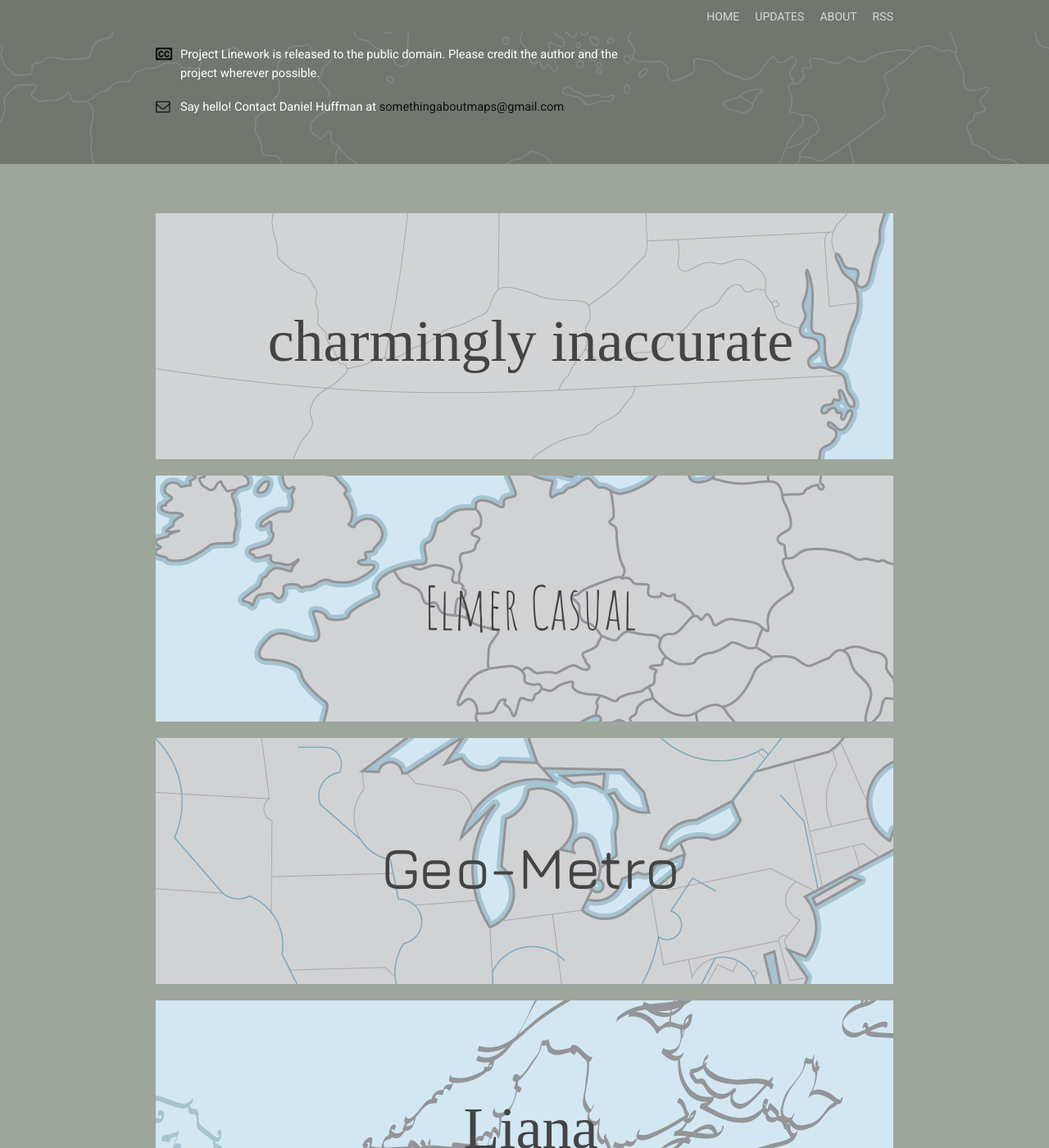
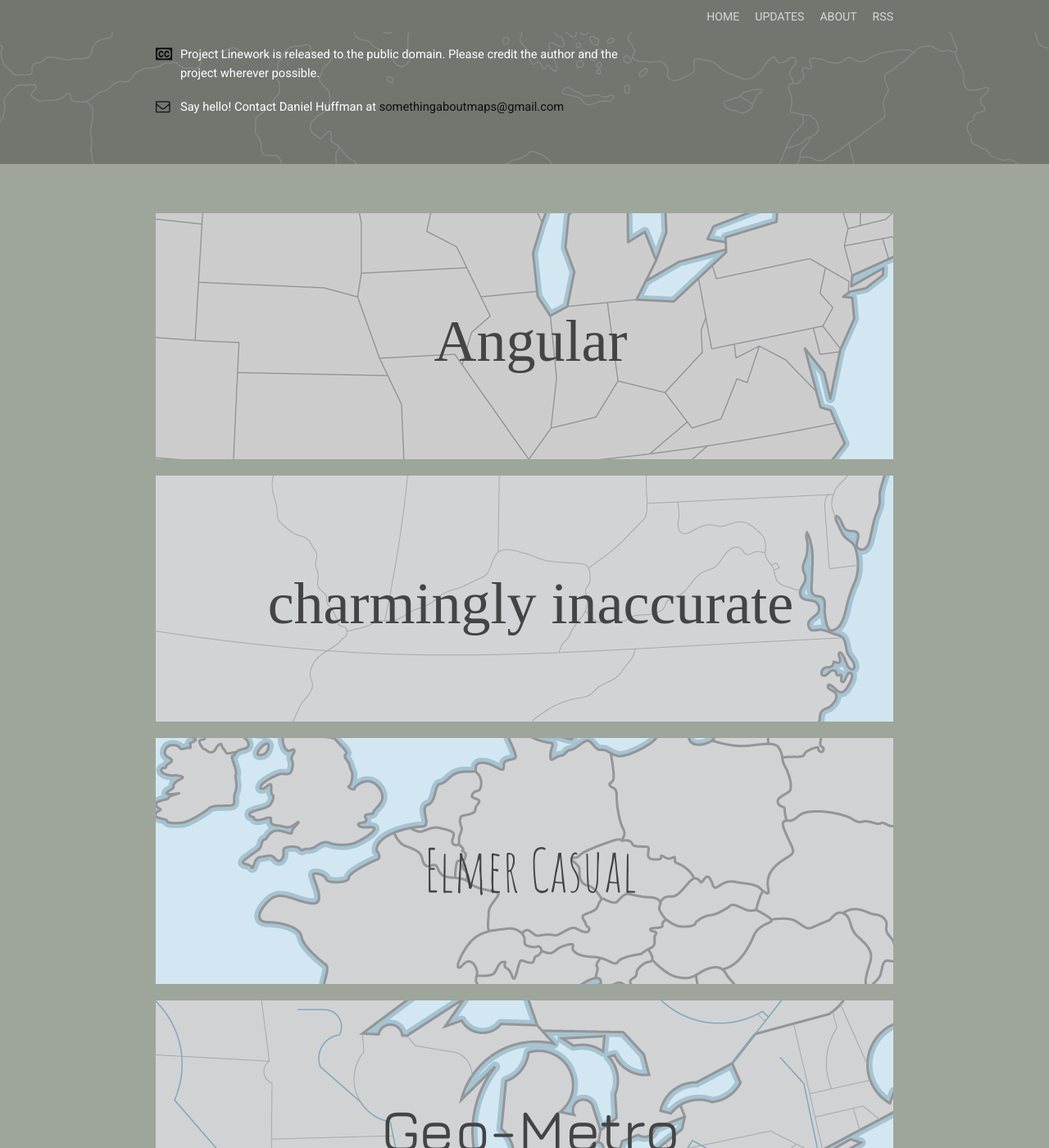
Before and after one commit to mapsam/project-linework, a Jekyll site: the page built from index.md, in a window 1280 px wide and 1400 px high, scrolled down 315 px. Shown: the whole window at 82% size. Built offline with Jekyll 4.4.1, drawn with Linux system fonts in a browser that asks for light colours; nearby versions of some CDN libraries; some web fonts are replaced; Markdown is read by kramdown in place of the engine named in the settings.

Commit message:
adding Angular description and spec image, closes #29

```diff
--- a/css/style-bricks.css
+++ b/css/style-bricks.css
@@ -1,10 +1,21 @@
 /* Webfont Imports */
+@import url(https://fonts.googleapis.com/css?family=Megrim); /* Angular */
 @import url(http://fonts.googleapis.com/css?family=Amatic+SC); /* Elmer Casual */
 @import url(http://fonts.googleapis.com/css?family=Jura:400,500); /* Geo Metro */
 @import url(http://fonts.googleapis.com/css?family=Quintessential); /* Liana */
 @import url(http://fonts.googleapis.com/css?family=Jura:600); /* Twenty Seven */
 @import url(http://fonts.googleapis.com/css?family=Annie+Use+Your+Telescope); /* Charmingly Inaccurate */
 @import url(http://fonts.googleapis.com/css?family=Special+Elite); /* Wargames */
+
+/* MORIARTY HAND */
+#pl-angular {
+	background:url(../img/angular.png) no-repeat;
+	background-position:0px 0px;
+}
+#pl-angular h1 {
+	font-family: 'Megrim', cursive;
+}
+
 
 /* ELMER CASUAL */
 #pl-elmer-casual {
--- a/index.md
+++ b/index.md
@@ -5,6 +5,23 @@ title: Project Linework
 
 <div id="home-main">
 	<div class="wrapper">
+		<section id="pl-angular">
+			<div class="info">
+				<div class="title">
+					<h1>Angular</h1>
+				</div>
+				<div class="guide">
+					<a class="download" href="https://giscollective.s3.amazonaws.com/projectlinework/angular.zip">DOWNLOAD</a></strong>
+					<div class="description">
+						<p>If you need a simple-looking map, but don't want something smooth and hand-drawn, give Angular a try. Its sharp edges impart a technical, mechanical look of mathematical minimalism. Need an 80s computer style map with green lines on a black background? This is your go-to linework set for retro-techno flare.</p>
+						<p><strong>Author</strong>: Dennis McClendon</p>
+						<p><strong>Coverage</strong>: Admin 1 (states) & Admin 0 (countries) for the lower 48 US states (DC not included), plus southern portions of Canada.</p>
+						<p><strong>Version</strong>: 1.0</p>
+					</div>
+				</div>
+			</div>
+		</section>
+
 		<section id="pl-charmingly-inaccurate">
 			<div class="info">
 				<div class="title">
```
Also changed, not shown: img/angular.png (added).
